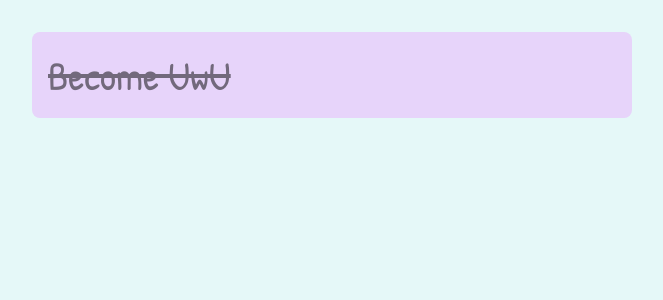
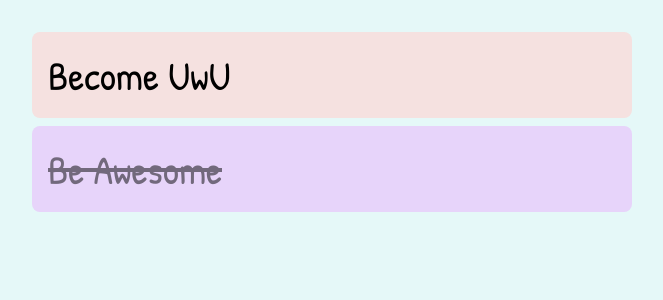
Before and after one commit to DonLavash/toduwu, an Angular app: page / in a window 1280 px wide. Shown: the top 300 px of the page, without its empty margins (308-971 px from the left). Built offline with nearby package versions, Linux system fonts and the light colour scheme.

Commit message:
update default todos

```diff
--- a/src/app/app.component.ts
+++ b/src/app/app.component.ts
@@ -17,6 +17,10 @@ export class AppComponent {
   todos: ToDo[] = [
     {
       title: 'Become UwU',
+      done: false,
+    },
+    {
+      title: 'Be Awesome',
       done: true,
     },
   ];
```
